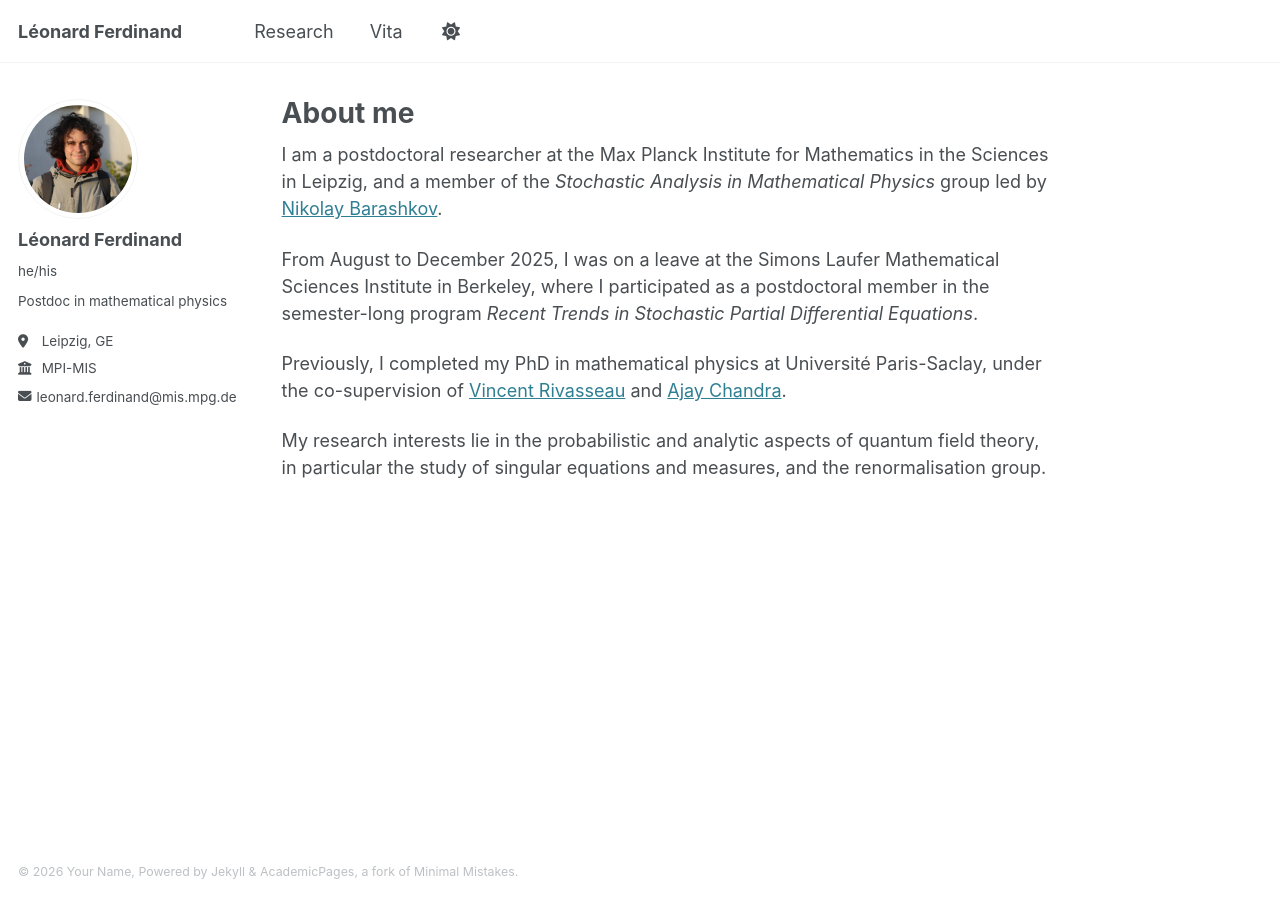
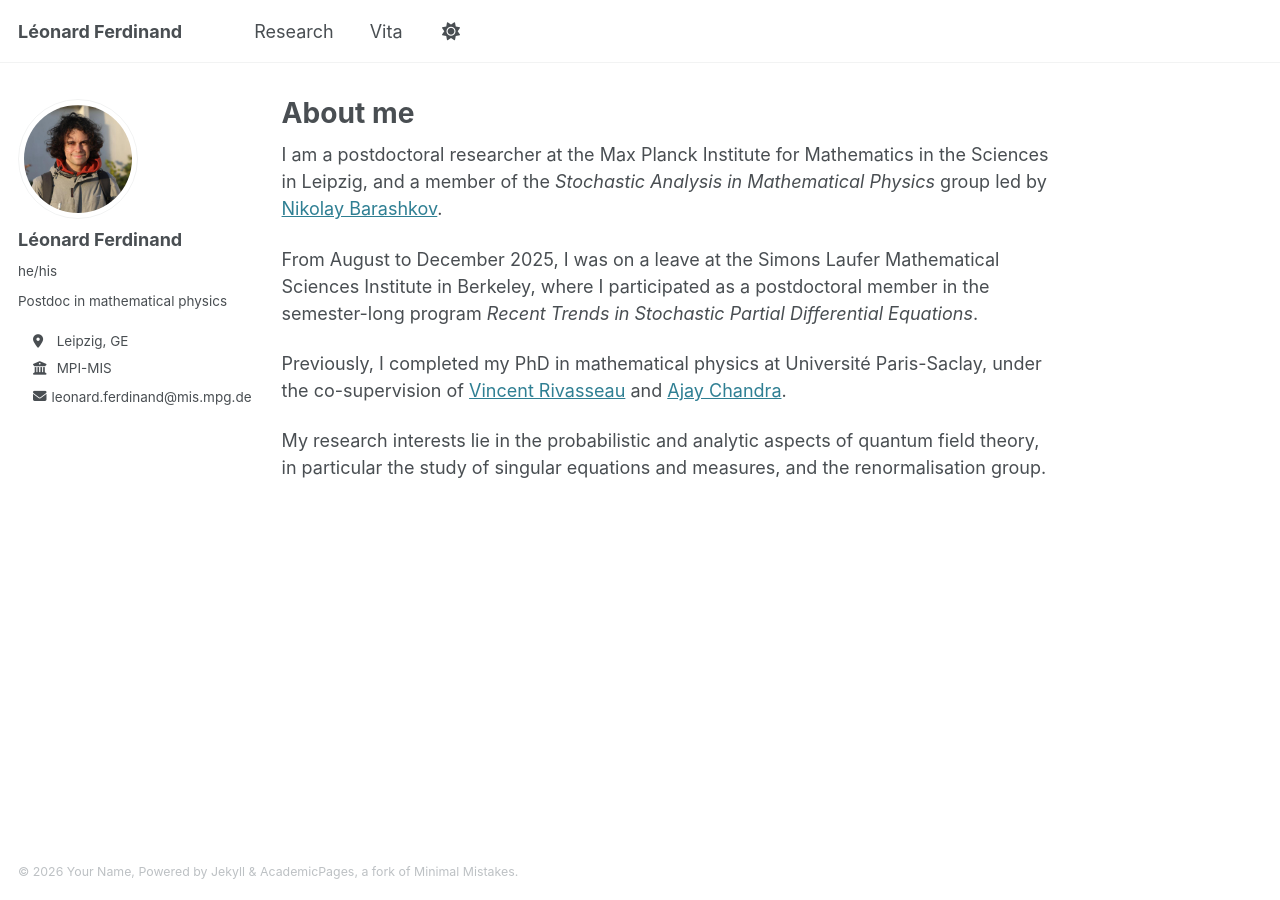
Before and after one commit to leonardferdinand/leonardferdinand.github.io, a Jekyll site: the page built from index.md, in a window 1280 px wide. Built offline with Jekyll 4.4.1, drawn with Linux system fonts in a browser that asks for light colours.

Commit message:
Adjust padding for author URLs in main.scss

```diff
--- a/assets/css/main.scss
+++ b/assets/css/main.scss
@@ -74,15 +74,17 @@
   display: none !important;
 }
 
+
+
 .author__urls-wrapper {
-  display: block !important;
+  padding-left: 15px !important;
+}
+
+.author__urls {
+  margin-left: 0 !important;
   padding-left: 0 !important;
 }
 
-.author__urls {
-  padding-left: 0 !important;
-  margin-left: 0 !important;
-}
 
 .author__urls li {
   padding-left: 0 !important;
```
